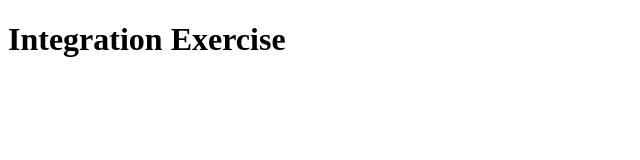
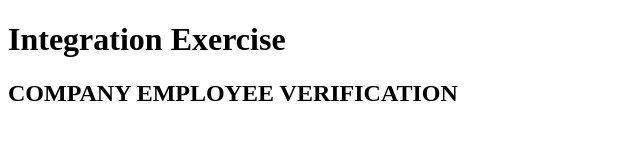
Before and after one commit to Lilypk/IDme_integration_exercise, a plain HTML site: page index.html in a window 1280 px wide. Shown: the whole page, without its empty margins (0-640 px from the left). Drawn offline with Linux system fonts and the light colour scheme.

Commit message:
Added header 2

```diff
--- a/index.html
+++ b/index.html
@@ -7,6 +7,7 @@
     </head>
     <body>
         <h1>Integration Exercise</h1>
+        <h2>COMPANY EMPLOYEE VERIFICATION</h2>
     </body>
 
 </html>
```
